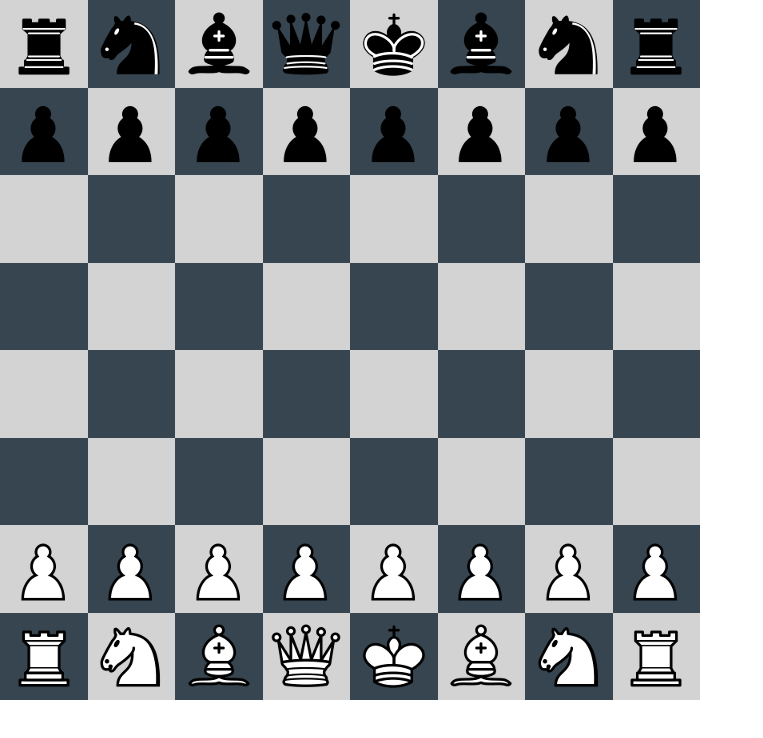
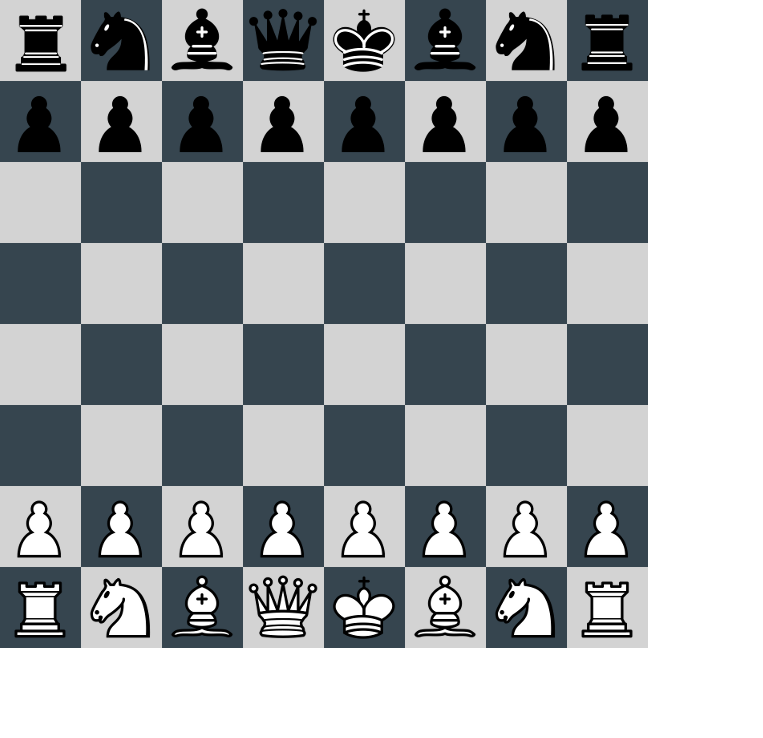
Before and after one commit to AsbarK/chess-clone-frontend, a React (Vite) app: page / in a window 1280 px wide. Shown: the top 738 px of the page, without its empty margins (0-763 px from the left). Built offline with nearby package versions, Linux system fonts and the light colour scheme.

Commit message:
made the chess peice grabable

```diff
--- a/src/helper/chessBoard.tsx
+++ b/src/helper/chessBoard.tsx
@@ -1,49 +1,105 @@
-import { useState,ReactElement, useEffect } from "react";
+import { useState, ReactElement, useEffect, useRef } from "react";
+import EachBox from "./eachBox";
+
+const GridSize = 81;
 
 export default function ChessBoard() {
-    useEffect(()=>{
-        parseFEN("rnbqkbnr/pppppppp/8/8/8/8/PPPPPPPP/RNBQKBNR")
-    },[])
-    const [boardArray,setBoardArray] = useState<ReactElement[]>([])
-    // const createRow = (isEvenRow:boolean) => {
-    //     const squares = [];
-    //     for (let i = 0; i < 8; i++) {
-    //         const isEvenSquare = i % 2 === 0;
-    //         const isWhiteSquare = isEvenRow ? isEvenSquare : !isEvenSquare;
-    //         squares.push(
-    //             <div
-    //                 key={i}
-    //                 className={`w-full h-full ${
-    //                     isWhiteSquare ? 'bg-chess-whiteBg' : 'bg-chess-blackBg'
-    //                 } border border-black`}
-    //             ></div>
-    //         );
-    //     }
-    //     return squares;
-    // };
-    function grabPeice(e:React.MouseEvent){
-        console.log(e.target)
+    const [boardArray, setBoardArray] = useState<ReactElement[][]>([]);
+    const [activePiece, setActivePiece] = useState<HTMLElement | null>(null);
+    // const [grabPosition, setGrabPosition] = useState<{ x: number, y: number } | null>(null);
+    const chessBoardRef = useRef<HTMLDivElement>(null);
+
+    useEffect(() => {
+        parseFEN("rnbqkbnr/pppppppp/8/8/8/8/PPPPPPPP/RNBQKBNR");
+    }, []);
+
+    function grabPiece(e: React.MouseEvent) {
+        const element = e.target as HTMLElement;
+        const chessboard = chessBoardRef.current;
+        if (chessboard) {
+            const grabX = Math.floor((e.clientX - chessboard.offsetLeft) / GridSize);
+            const grabY = Math.abs(Math.ceil((e.clientY - chessboard.offsetTop - (GridSize*8)) / GridSize));
+
+            element.style.position = "absolute";
+            console.log(element)
+            // element.style.zIndex = "100"
+            // element.style.left = `${x}px`;
+            // element.style.top = `${y}px`;
+            const x = e.clientX-(GridSize/2);
+            const y = e.clientY-(GridSize/2);
+
+            console.log(x,y)
+            console.log(grabX,grabY)
+            setActivePiece(element)
         }
-    function parseFEN(str:string){
-        const board = []
-        const innerBoard = []
-        let isWhiteSquare:boolean = true
-        for (let i = 0; i < str.length; i++){
-            switch (str[i]) {
+
+    }
+
+    function movePiece(e: React.MouseEvent) {
+        const chessboard = chessBoardRef.current;
+        console.log(activePiece,chessboard)
+        if (activePiece && chessboard) {
+            // console.log(x,y)
+            // console.log(activePiece.style.left,activePiece.style.top)
+                const minX = chessboard.offsetLeft-(GridSize/4);
+                const minY = chessboard.offsetTop-(GridSize/4);
+                const maxX = chessboard.offsetLeft + chessboard.clientWidth - (GridSize*3/4);
+                const maxY = chessboard.offsetTop + chessboard.clientHeight - (GridSize*3/4);
+                const x = e.clientX - GridSize / 2;
+                const y = e.clientY - GridSize / 2;
+                activePiece.style.position = "absolute";
+
+                if (x < minX) {
+                    activePiece.style.left = `${minX}px`;
+                } else if (x > maxX) {
+                    activePiece.style.left = `${maxX}px`;
+                } else {
+                    activePiece.style.left = `${x}px`;
+                }
+
+                if (y < minY) {
+                    activePiece.style.top = `${minY}px`;
+                } else if (y > maxY) {
+                    activePiece.style.top = `${maxY}px`;
+                } else {
+                    activePiece.style.top = `${y}px`;
+                }
+        }
+    }
+
+    function releasePiece() {
+        setActivePiece(null);
+    }
+
+    function parseFEN(str: string) {
+        const rows = str.split('/');
+        const board: ReactElement[][] = [];
+
+        let isWhiteSquare = true;
+
+        for (let row = 0; row < rows.length; row++) {
+            const currentRow: ReactElement[] = [];
+            for (let col = 0; col < rows[row].length; col++) {
+                const char = rows[row][col];
+                switch (char) {
                     case "R":
                     case "K":
                     case "B":
                     case "N":
                     case "P":
                     case "Q":
-                    board.push(<div
-                        key={`w${str[i]},${i}`}
-                        className={`w-full h-full  ${
-                            isWhiteSquare ? 'bg-chess-whiteBg' : 'bg-chess-blackBg'
-                        }`}
+                        currentRow.push(
+                            <EachBox
+                                uniqKey={`w${char}${row}${col}`}
+                                isWhiteSquare={isWhiteSquare}
                             >
-                        <div style={{backgroundImage:`url(/assets/w${str[i]}.png)`}} className="w-full h-full bg-no-repeat bg-center cursor-grab active:cursor-grabbing" onMouseDown={grabPeice}></div>
-                        </div>)
+                                <div
+                                    style={{ backgroundImage: `url(/assets/w${char}.png)` }}
+                                    className="w-[80px] h-[80px] bg-no-repeat bg-center cursor-grab active:cursor-grabbing"
+                                ></div>
+                            </EachBox>
+                        );
+                        isWhiteSquare = !isWhiteSquare;
                         break;
                     case "r":
                     case "k":
@@ -51,15 +107,19 @@ export default function ChessBoard() {
                     case "n":
                     case "p":
                     case "q":
-                    board.push(<div
-                        key={`b${str[i]},${i}`}
-                        className={`w-full h-full  ${
-                            isWhiteSquare ? 'bg-chess-whiteBg' : 'bg-chess-blackBg'
-                        }`}
+                        currentRow.push(
+                            <EachBox
+                                uniqKey={`b${char}${row}${col}`}
+                                isWhiteSquare={isWhiteSquare}
                             >
-                        <div style={{backgroundImage:`url(/assets/b${str[i].toUpperCase()}.png)`}} className="w-full h-full bg-no-repeat bg-center cursor-grab active:cursor-grabbing" onMouseDown={grabPeice}></div>
-                        {/* <img src={`/assets/b${str[i].toUpperCase()}.png`} className=""/> */}
-                    </div>)
+                                <div
+                                    style={{ backgroundImage: `url(/assets/b${char.toUpperCase()}.png)` }}
+                                    className="w-[80px] h-[80px] bg-no-repeat bg-center cursor-grab active:cursor-grabbing"
+
+                                ></div>
+                            </EachBox>
+                        );
+                        isWhiteSquare = !isWhiteSquare;
                         break;
                     case "1":
                     case "2":
@@ -68,33 +128,39 @@ export default function ChessBoard() {
                     case "5":
                     case "6":
                     case "7":
-                case "8":
-                        for(let j =0;j<Number(str[i]);j++){
-                            board.push(<div
-                                key={`${str[i]},${i},${j}`}
-                                className={`w-full h-full ${
-                                    isWhiteSquare ? 'bg-chess-whiteBg' : 'bg-chess-blackBg'
-                                }`}
-                            ></div>)
-                            isWhiteSquare = !isWhiteSquare
+                    case "8": {
+                        const emptySquares = parseInt(char, 10);
+                        for (let i = 0; i < emptySquares; i++) {
+                            currentRow.push(
+                                <EachBox
+                                    uniqKey={`e${row}${col}${i}`}
+                                    isWhiteSquare={isWhiteSquare}
+                                >
+                                </EachBox>
+                            );
+                            isWhiteSquare = !isWhiteSquare;
                         }
-                        isWhiteSquare = !isWhiteSquare
                         break;
+                    }
                     default:
                         break;
                 }
-            isWhiteSquare = !isWhiteSquare
             }
-        setBoardArray(board)
-        return true
+            board.push(currentRow);
+            isWhiteSquare = !isWhiteSquare;
+        }
+
+        setBoardArray(board);
     }
 
     return (
-
-        <div className="bg-chess-blackBg w-[700px] h-[700px]">
+        <div className="bg-chess-blackBg w-[648px] h-[648px] " ref={chessBoardRef}>
             <div className="grid grid-cols-8 grid-rows-8 w-full h-full">
-                {boardArray.map((item, index) => (
-                    <div key={index} className="w-full h-full">
+                {boardArray.flat().map((item, index) => (
+                    <div key={index} className="w-full h-full hover:border hover:border-chess-whiteBg" onMouseDown={grabPiece}
+                    onMouseMove={movePiece}
+                    onMouseUp={releasePiece}
+                    id="chess-piece">
                         {item}
                     </div>
                 ))}
--- a/src/helper/eachBox.tsx
+++ b/src/helper/eachBox.tsx
@@ -1,15 +1,9 @@
 
+export default function EachBox({children,uniqKey,isWhiteSquare}:{children?:React.ReactNode,uniqKey:string,isWhiteSquare:boolean}){
 
-interface eachBox{
-    blackBackGroundColour:boolean;
-    peice:string;
-}
-export default function EachBox({blackBackGroundColour,peice}:eachBox){
     return(
-        blackBackGroundColour ? (<div className="w-2 h-2 bg-chess-black">
-            <img src={peice} alt="Peice" width={10} height={10}/>
-        </div>) : <div className="w-2 h-2 bg-chess-white">
-        <img src={peice} alt="Peice" width={10} height={10}/>
-    </div>
+        <div key={uniqKey} className={`w-full h-full ${isWhiteSquare ? 'bg-chess-whiteBg' : 'bg-chess-blackBg'}`}>
+            {children}
+        </div>
     )
 }
```
Lines whose indentation alone changed are shown as unchanged.
